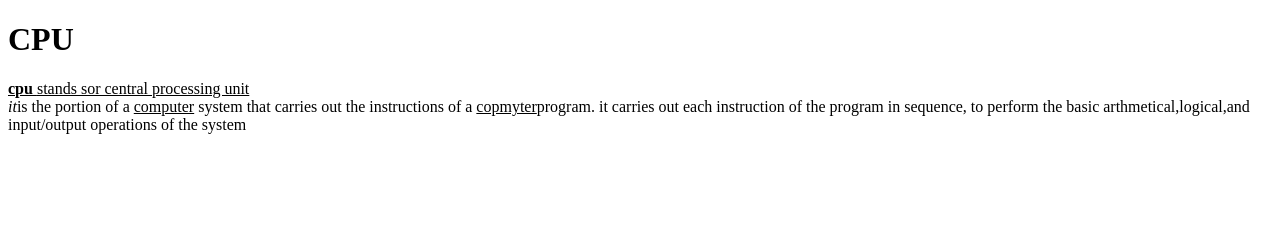
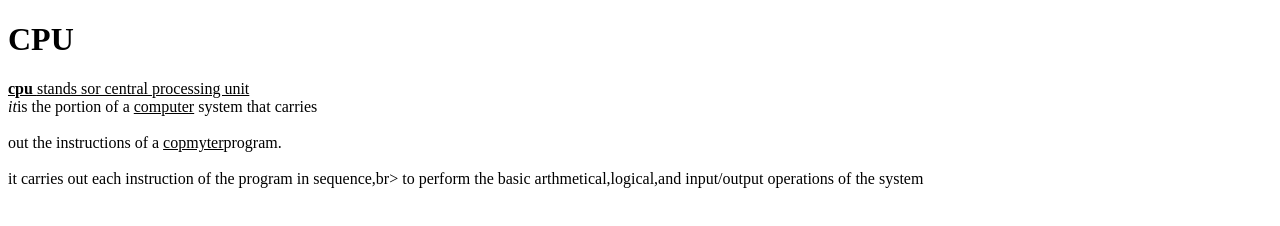
Before and after one commit to iamneo-production/eaddadbcebfaadaeccdfffebaeceaec, a website: page public/index.html in a window 1280 px wide. Drawn offline with Linux system fonts and the light colour scheme.

Commit message:
Backup Commit

```diff
--- a/public/index.html
+++ b/public/index.html
@@ -10,9 +10,9 @@
 <body>
     <h1>CPU</h1>
     <u><b>cpu </b>stands sor central processing unit</u></b>
-<i><br>it</i>is the portion of a <u>computer</u> system that carries
-out the instructions of a <u>copmyter</u>program.
-it carries out each instruction of the program in sequence,
+<i><br>it</i>is the portion of a <u>computer</u> system that carries</br>
+<br>out the instructions of a <u>copmyter</u>program.</br>
+<br>it carries out each instruction of the program in sequence,</body>br>
 to perform the basic arthmetical,logical,and input/output operations of the system
 </body>
 </html>
```
